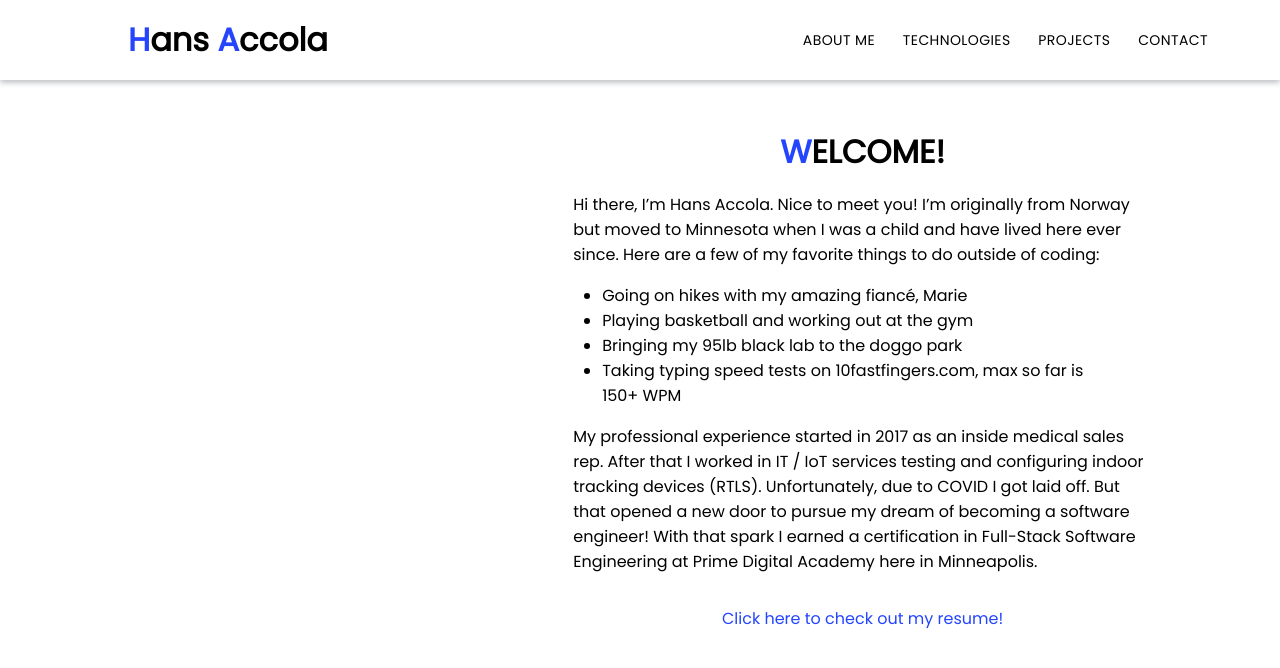
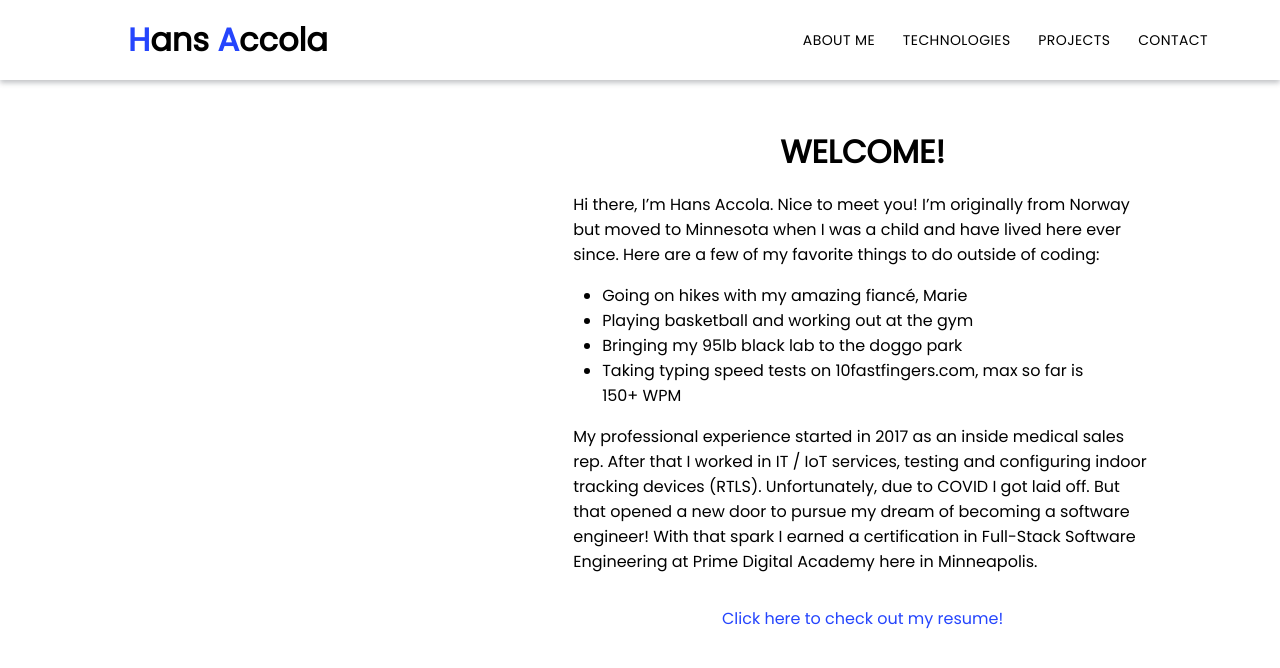
Before and after one commit to iHansy/responsive-portfolio, a React (Create React App) app: page / in a window 1280 px wide. Shown: the top 668 px of the page. Built offline with nearby package versions, Linux system fonts and the light colour scheme.

Commit message:
removed blue letter from aboutme

```diff
--- a/src/components/AboutMe.js
+++ b/src/components/AboutMe.js
@@ -11,7 +11,7 @@ function AboutMe(props) {
                 <img className="aboutme-img" src="/images/headshot-4.jpg" alt="Headshot of Hans Accola"></img>
             </div>
             <div className="aboutme-description">
-                <h1 className="aboutme-welcome"><span className="first-letter-color">W</span>ELCOME!</h1>
+                <h1 className="aboutme-welcome">WELCOME!</h1>
                 <p className="aboutme-p1">Hi there, I’m Hans Accola. Nice to meet you! I’m originally from Norway but moved to Minnesota when I was a child and have lived here ever since. Here are a few of my favorite things to do outside of coding:</p>
                 <ul className="aboutme-list">
                     <li>Going on hikes with my amazing fiancé, Marie</li>
@@ -19,7 +19,7 @@ function AboutMe(props) {
                     <li>Bringing my 95lb black lab to the doggo park</li>
                     <li>Taking typing speed tests on 10fastfingers.com, max so far is 150+ WPM</li>
                 </ul>
-                <p className="aboutme-p2">My professional experience started in 2017 as an inside medical sales rep. After that I worked in IT / IoT services testing and configuring indoor tracking devices (RTLS). Unfortunately, due to COVID I got laid off. But that opened a new door to pursue my dream of becoming a software engineer! With that spark I earned a certification in Full-Stack Software Engineering at Prime Digital Academy here in Minneapolis.</p>
+                <p className="aboutme-p2">My professional experience started in 2017 as an inside medical sales rep. After that I worked in IT / IoT services, testing and configuring indoor tracking devices (RTLS). Unfortunately, due to COVID I got laid off. But that opened a new door to pursue my dream of becoming a software engineer! With that spark I earned a certification in Full-Stack Software Engineering at Prime Digital Academy here in Minneapolis.</p>
                 <a className="resume-link" href="/images/hans-accola-resume.pdf" target="_blank">Click here to check out my resume!</a>
             </div>
         </div>
--- a/src/components/Header.js
+++ b/src/components/Header.js
@@ -30,8 +30,8 @@ const useStyles = makeStyles((theme) => ({
   menuClose: {
     color: 'black',
     marginLeft: '22vh',
-    height: '35px',
-    width: '35px',
+    height: '32px',
+    width: '32px',
   }
 }));
 
```
Also changed, not shown: 2 other files (tests, documents, lock files or other folders).
